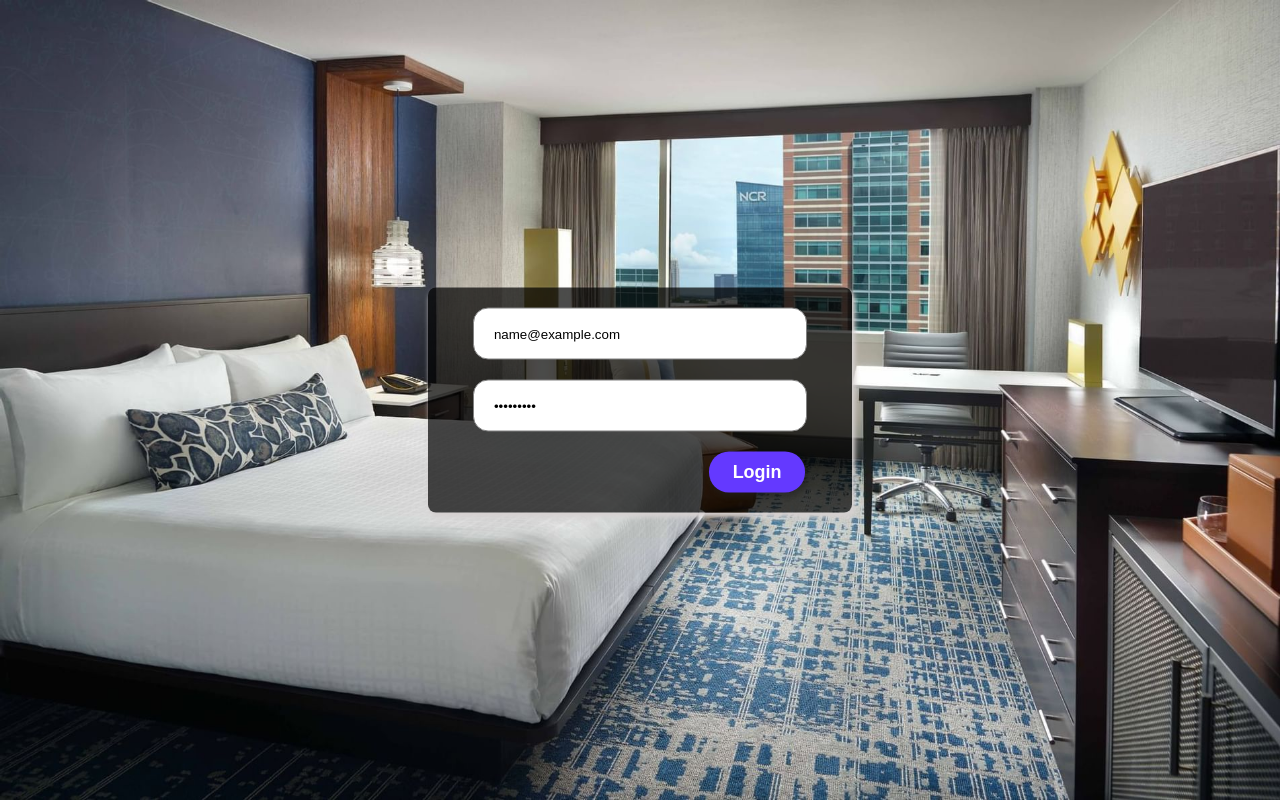
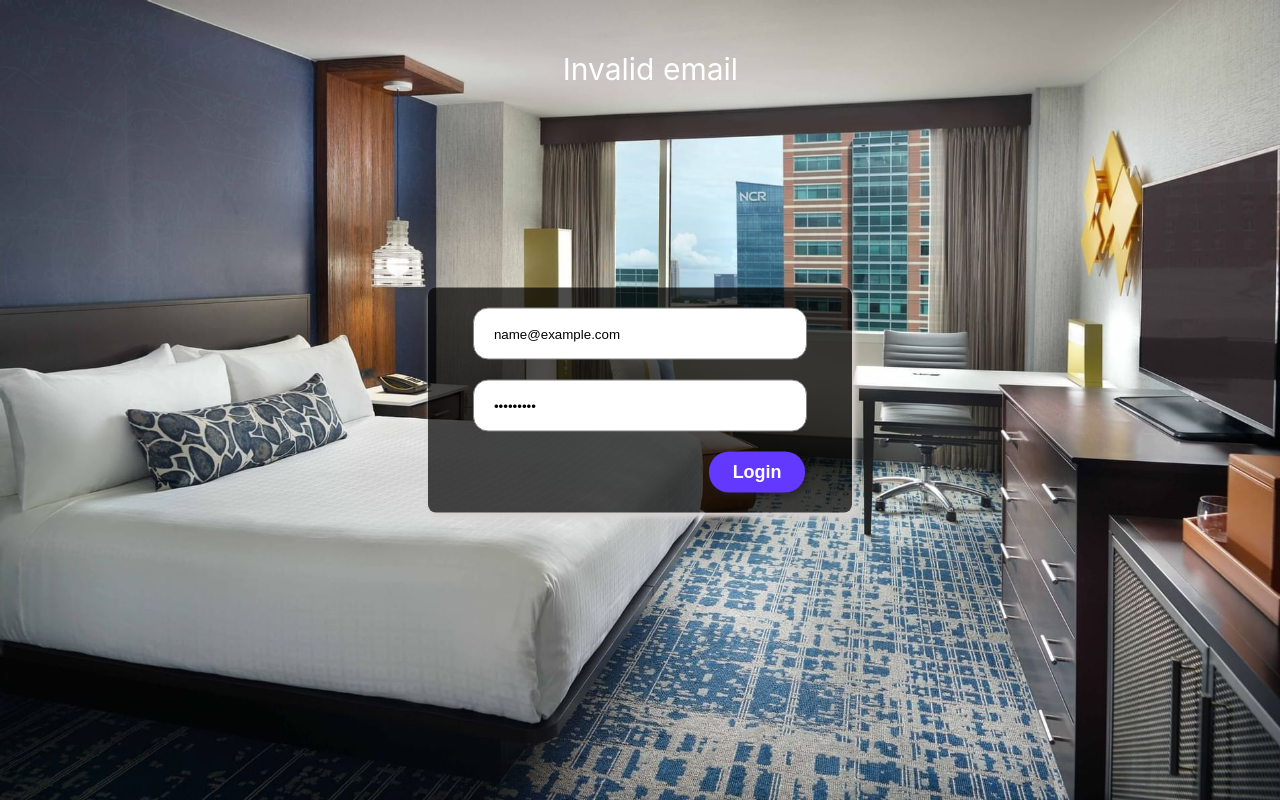
Before and after one commit to Travel-Inn/travel_inn_web_app, a React (Create React App) app: page / in a window 1280 px wide. Both pictures are taken after typing "name@example.com", "Sample123" into the empty fields and a click on the input "Login". Built offline with nearby package versions, Linux system fonts and the light colour scheme; no server answers; the database is empty.

Commit message:
error message

```diff
--- a/src/pages/Login/Login.js
+++ b/src/pages/Login/Login.js
@@ -49,7 +49,12 @@ export default function Login() {
             signIn();
         }
         else{
-            console.log("invalid username or password");
+            document.querySelector('.alert').textContent = 'Invalid email';
+            document.querySelector('.alert').classList.add('active');
+            setTimeout(()=> {
+                document.querySelector('.alert').classList.remove('active');
+                document.querySelector('.alert').textContent = '';
+            },5000);
         }
     }
 
@@ -64,6 +69,8 @@ export default function Login() {
     TabTitle('Travel Inn | Log In');
     return (
         <div className="formcontainer">
+
+            <div className="alert "></div>
             <form onSubmit={verify}>
                 <input type='email' placeholder="Email" value={email} onChange={updateEmail} className="inputfield"/>
                 <input type='password' placeholder="Password" value={password} onChange={updatePassword} className="inputfield"/>
--- a/src/pages/Login/Login.scss
+++ b/src/pages/Login/Login.scss
@@ -4,6 +4,25 @@
     background-image: url("./../../assests/Pictures/background.jpg");
     background-repeat: no-repeat;
     background-size: cover;
+
+    .alert {
+        display: none;
+    }
+
+    .active {
+
+        background: transparent;
+        width: 200px;
+        height: 100px;
+        position: relative;
+        left: 43%;
+        font-size: 30px;
+        text-align: center;
+        padding-top: 4%;
+        color: white;
+        transition: all 0.5s;
+        display: block;
+    }
 
     form{
         padding: 20px;
```
